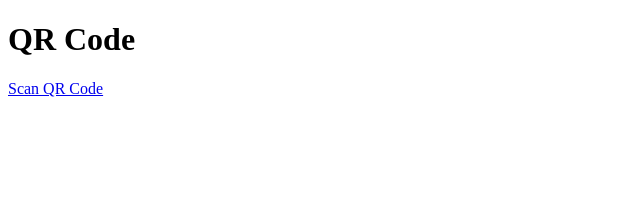
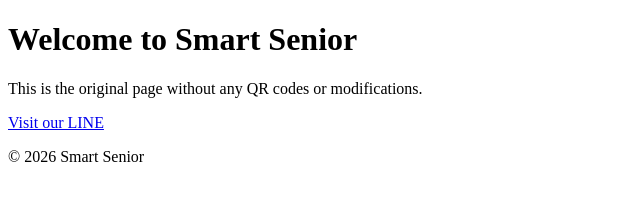
Before and after one commit to bxpipat/smart-senior, a plain HTML site: page index.html in a window 1280 px wide. Shown: the whole page, without its empty margins (0-640 px from the left). Drawn offline with Linux system fonts and the light colour scheme.

Commit message:
Revert index.html to original state

```diff
--- a/index.html
+++ b/index.html
@@ -1,16 +1,20 @@
 <!DOCTYPE html>
-<html lang="th">
+<html lang="en">
 <head>
-<meta charset="UTF-8">
-<meta name="viewport" content="width=device-width, initial-scale=1.0">
-<title>Website</title>
+  <meta charset="UTF-8">
+  <meta name="viewport" content="width=device-width, initial-scale=1.0">
+  <title>Document</title>
 </head>
 <body>
-<header>
-    <h1>QR Code</h1>
-    <div>
-        <a href="https://line.me/ti/p/5kWkxdSKdl">Scan QR Code</a>
-    </div>
-</header>
+  <header>
+    <h1>Welcome to Smart Senior</h1>
+  </header>
+  <main>
+    <p>This is the original page without any QR codes or modifications.</p>
+    <a href="https://line.me/ti/p/5kWkxdSKdl">Visit our LINE</a>
+  </main>
+  <footer>
+    <p>© 2026 Smart Senior</p>
+  </footer>
 </body>
 </html>
```
